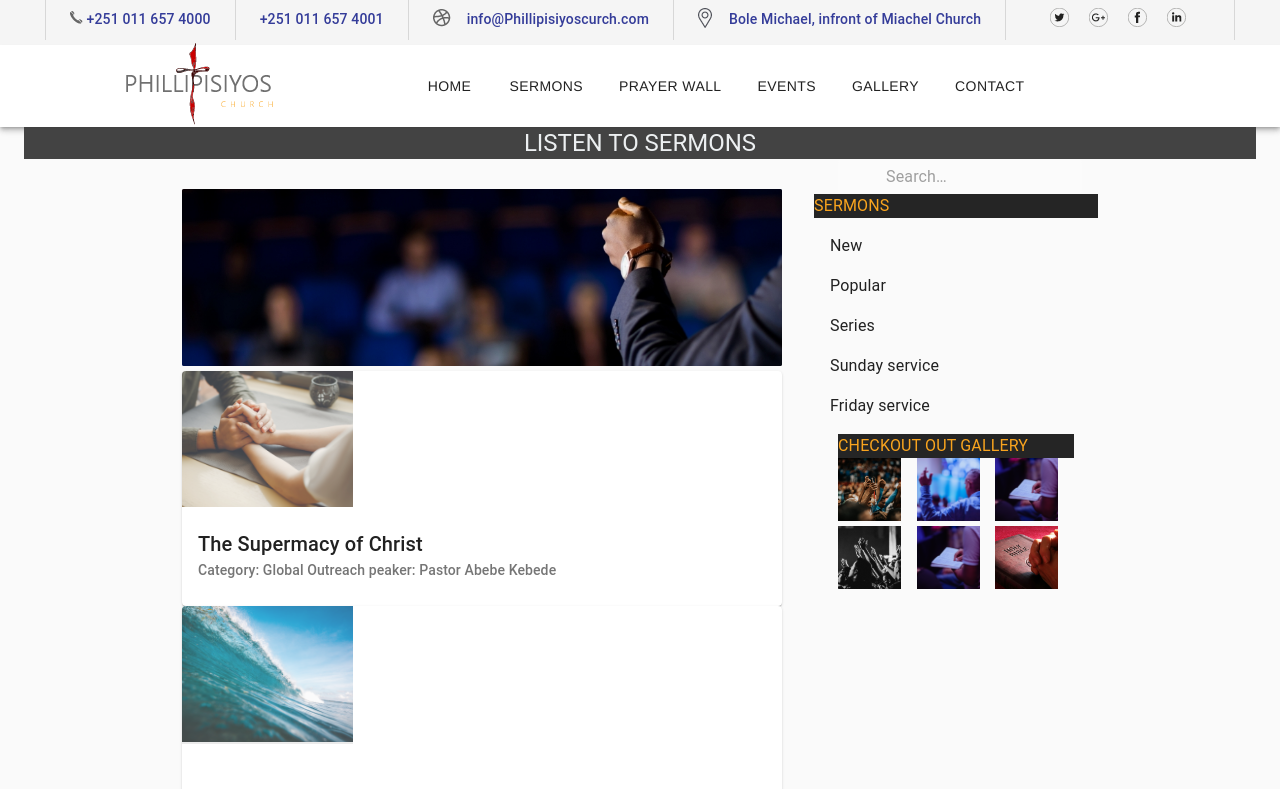
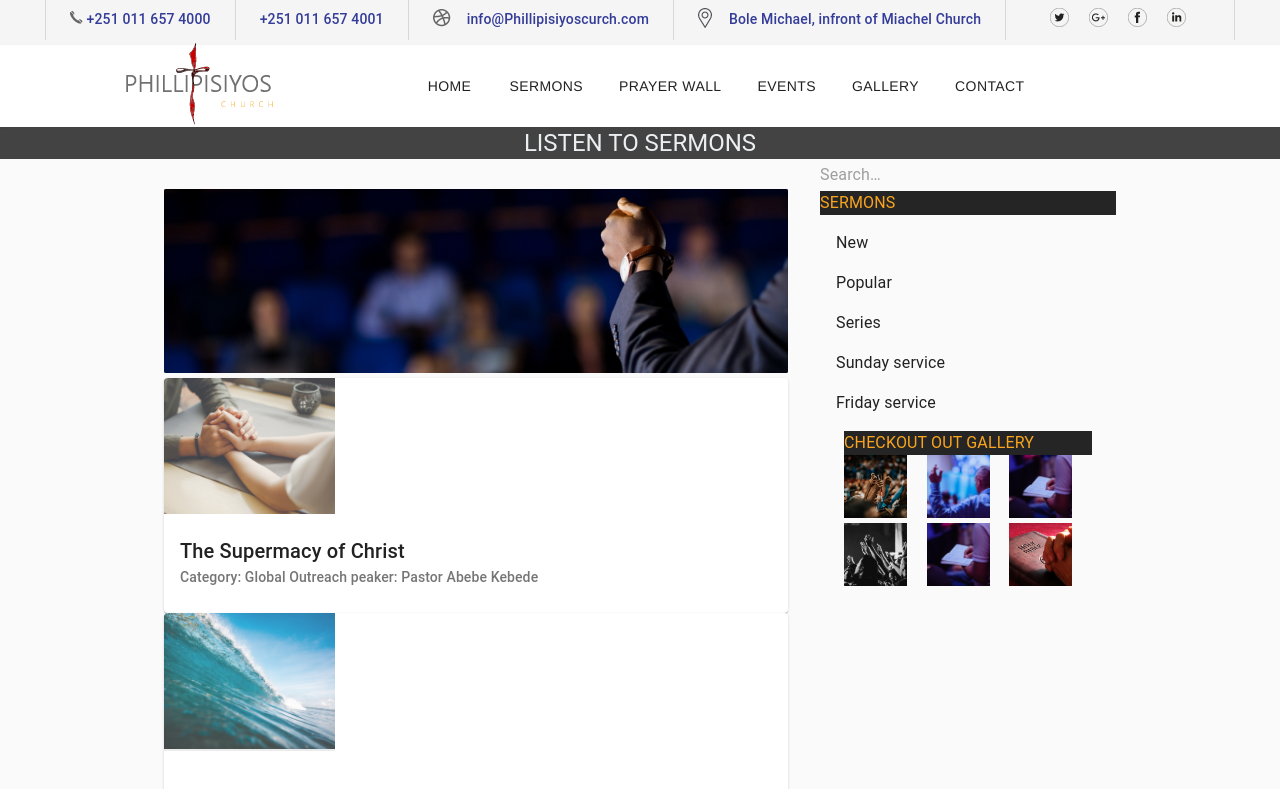
Before and after one commit to Alazar-dev/Filadelfia-web, a React (Create React App) app: page /sermons in a window 1280 px wide. Shown: the top 789 px of the page. Built offline with nearby package versions, Linux system fonts and the light colour scheme.

Commit message:
removed all unecessary styles

```diff
--- a/src/pages/sermons/Sermons.js
+++ b/src/pages/sermons/Sermons.js
@@ -28,53 +28,12 @@ const useStyles = makeStyles((theme) => ({
   //     width: "171px",
   //     height: "136px",
   //   },
-  search: {
-    position: "relative",
-    borderRadius: theme.shape.borderRadius,
-    backgroundColor: fade(theme.palette.common.white, 0.15),
-    "&:hover": {
-      backgroundColor: fade(theme.palette.common.white, 0.25),
-    },
-    marginRight: theme.spacing(2),
-    marginLeft: 0,
-    width: "100%",
-    [theme.breakpoints.up("sm")]: {
-      marginLeft: theme.spacing(3),
-      width: "auto",
-    },
-  },
-  searchIcon: {
-    padding: theme.spacing(0, 2),
-    height: "100%",
-    position: "absolute",
-    pointerEvents: "none",
-    display: "flex",
-    alignItems: "center",
-    justifyContent: "center",
-  },
-  inputRoot: {
-    color: "inherit",
-  },
-  inputInput: {
-    padding: theme.spacing(1, 1, 1, 0),
-    paddingLeft: `calc(1em + ${theme.spacing(4)}px)`,
-    transition: theme.transitions.create("width"),
-    width: "100%",
-    [theme.breakpoints.up("md")]: {
-      width: "20ch",
-    },
-  },
-  mobileView: {
-    "@media (max-width: 900px)": {
-      display: "none",
-    },
-  },
 }));
 
 const SermonsPage = () => {
   const classes = useStyles();
   return (
-    <Container>
+    <>
       <Box bgcolor="secondary.dark" color="primary.light">
         <Typography align="center" variant="h5">
           LISTEN TO SERMONS
@@ -86,11 +45,9 @@ const SermonsPage = () => {
           <Grid item>
             <Card>
               <img src={ImgSupermacy} alt="" />
-              <div className={classes.details}>
-                <CardContent className={classes.content}>
-                  <Typography className={classes.title} variant="h6">
-                    The Supermacy of Christ
-                  </Typography>
+              <div>
+                <CardContent>
+                  <Typography variant="h6">The Supermacy of Christ</Typography>
                   <Typography variant="subtitle2" color="textSecondary">
                     Category: Global Outreach peaker: Pastor Abebe Kebede
                   </Typography>
@@ -101,13 +58,9 @@ const SermonsPage = () => {
           <Grid item>
             <Card>
               <img src={ImgTeach} alt="" />
-              <div className={classes.details}>
-                <CardContent className={classes.content}>
-                  <Typography
-                    className={classes.title}
-                    color="secondary"
-                    variant="subtitle2"
-                  >
+              <div>
+                <CardContent>
+                  <Typography color="secondary" variant="subtitle2">
                     THE AWESOME TEACH COMPASSION OF GOD IN JONAH GOD'S GREATEST
                     GIFT
                   </Typography>
@@ -121,9 +74,9 @@ const SermonsPage = () => {
           <Grid item>
             <Card>
               <img src={ImgGospel} alt="" />
-              <div className={classes.details}>
-                <CardContent className={classes.content}>
-                  <Typography className={classes.title} variant="subtitle2">
+              <div>
+                <CardContent>
+                  <Typography variant="subtitle2">
                     THE GOSPEL SOUL & LIFE IN THE SERMON ON THE MOUNT FLOWER
                     MOUND
                   </Typography>
@@ -135,16 +88,9 @@ const SermonsPage = () => {
             </Card>
           </Grid>
         </Grid>
-        <Grid className={classes.mobileView} item sm={12} md={3} lg={3}>
-          <div className={classes.search}>
-            <InputBase
-              placeholder="Search…"
-              classes={{
-                root: classes.inputRoot,
-                input: classes.inputInput,
-              }}
-              inputProps={{ "aria-label": "search" }}
-            />
+        <Grid item sm={12} md={3} lg={3}>
+          <div>
+            <InputBase placeholder="Search…" />
           </div>
           <Box bgcolor="primary.dark">
             <Typography color="primary">SERMONS</Typography>
@@ -170,7 +116,7 @@ const SermonsPage = () => {
         </Grid>
       </Grid>
       <GalleryRow />
-    </Container>
+    </>
   );
 };
 
```
